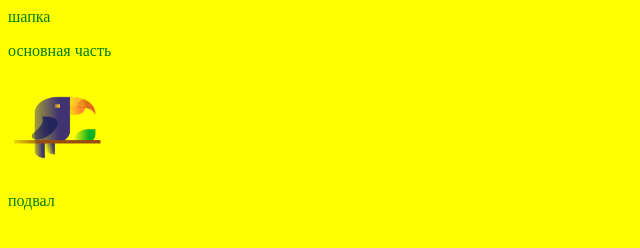
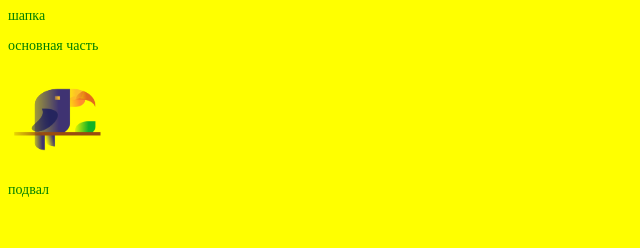
Before and after one commit to gyseliya/test, a plain HTML site: page index.html in a window 1280 px wide. Shown: the whole page, without its empty margins (0-640 px from the left). Drawn offline with Linux system fonts and the light colour scheme.

Commit message:
Update style.css

```diff
--- a/style.css
+++ b/style.css
@@ -4,4 +4,6 @@ img {
 }
 p {
   color:green;
+  weight:bold;
+  font-size:14px;
 }
```
